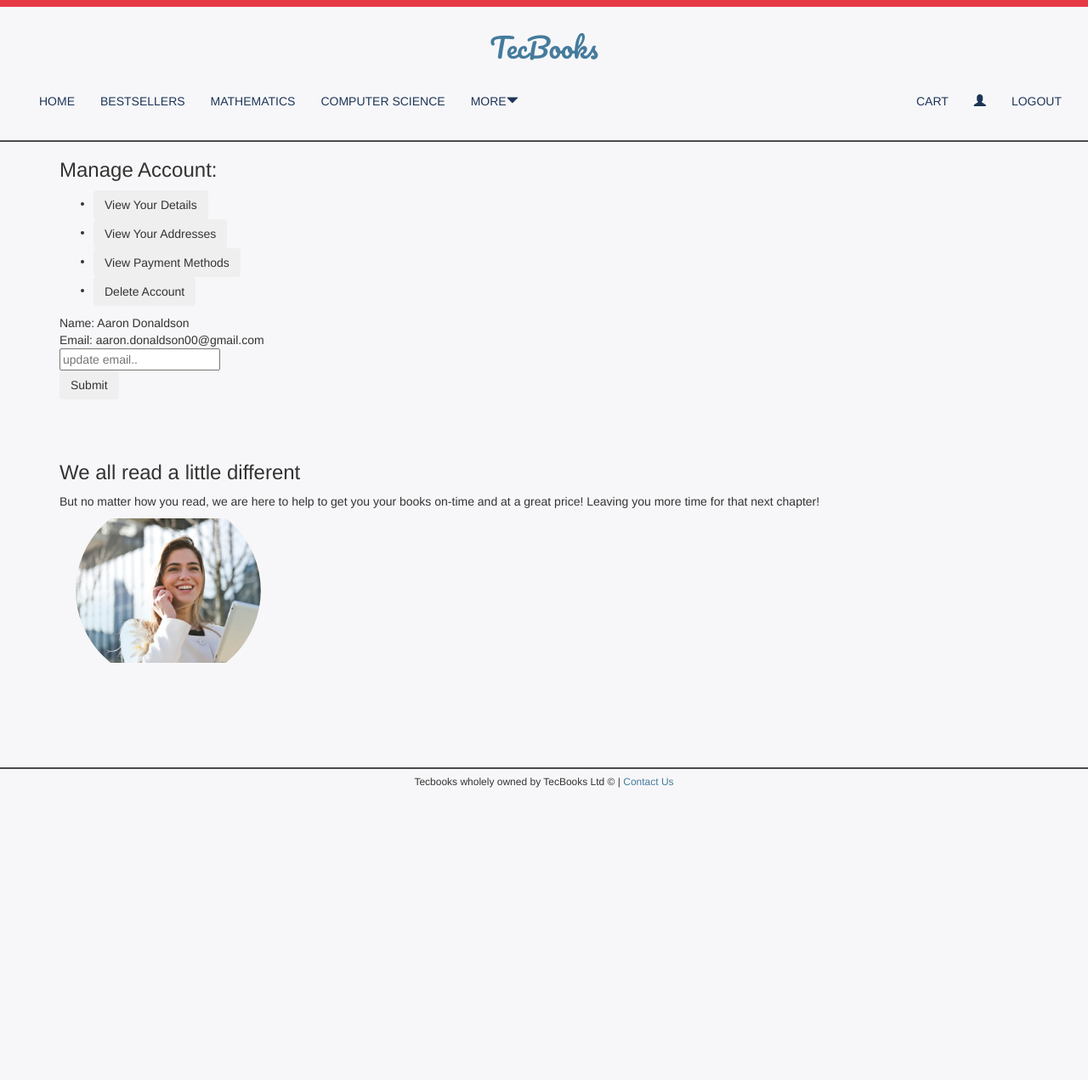
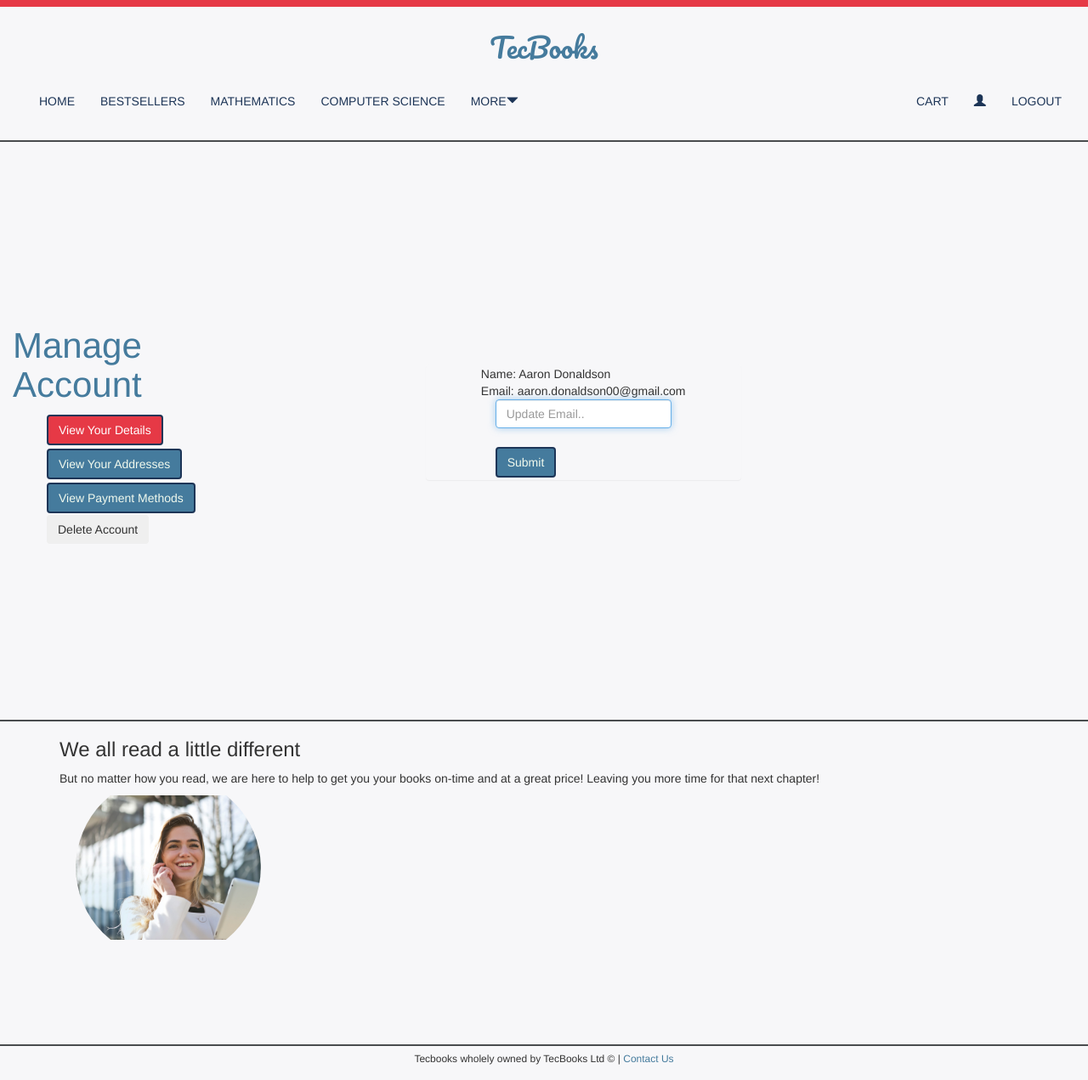
Before and after one commit to atreids/tecbooks, a PHP site: page /account.php in a window 1280 px wide. Shown: the whole page at 85% size. Before the commit the page ends 927 px from the top, so only its background shows below. Run offline with PHP 8.4, Linux system fonts and the light colour scheme; a user stored in the database is signed in; data comes from the database, SQL or seed files in the repository; style sheets or scripts are compiled from the project's sources; some libraries are stand-ins or nearby versions; some web fonts are replaced.

Commit message:
Started work on account page, still needs some polishing

```diff
--- a/account.php
+++ b/account.php
@@ -23,30 +23,31 @@ error_reporting(E_ALL);
 
 <body>
     <?php include("./inc/navbar.php");?>
+    <link rel="stylesheet" href="./css/logincss.css">
     <!-- Includes universal navbar -->
 
     <div class="divider">
 
     </div>
 
-    <div class="container navybackground">
-        <div class="inner-container-wide med-height navybackground">
-            <div class="col-30 ">
-                <h3>Manage Account:</h3>
+    <div class="container-fluid flex-boi account-div">
+        <div class="row center-text">
+            <div class="col-sm-4 center-text vertical margin-right">
+                <h3 class="bottom-h">Manage Account</h3>
                 <ul class="btn-list">
-                    <li><button id="vdetails" class="btn btn-active"
+                    <li><button id="vdetails" class="btn btn-blue btn-active"
                             onclick="loadDoc('./inc/displayDetails.php', v_accountDetails)">
                             View Your Details</button></li>
-                    <li><button id="vaddresses" class="btn"
+                    <li><button id="vaddresses" class="btn btn-blue"
                             onclick="loadDoc('./inc/displayAddresses.php', v_addressDetails)">
                             View Your Addresses</button></li>
-                    <li><button id="vpayments" class="btn"
+                    <li><button id="vpayments" class="btn btn-blue"
                             onclick="loadDoc('./inc/displayPayments.php', v_paymentDetails)">
                             View Payment Methods</button></li>
                     <li><button id="delete" class="btn">Delete Account</button></li>
                 </ul>
             </div>
-            <div class="col-70" id="ajax">
+            <div class="col-sm-8 panel center-text vertical" id="ajax">
                 <?php
                     $id = $_SESSION['user_id'];
                     $query = "SELECT firstname, surname, email FROM Customers WHERE customer_id = '$id'";
@@ -56,8 +57,8 @@ error_reporting(E_ALL);
                     echo "Name: " . $row['firstname'] . " " . $row['surname'] . "<br>";
                     echo "Email: " . $row['email'] . "<br>";
                     echo '<form action="javascript:updateEmail()" method="post">';
-                    echo '<input id="newemail" class="input" type="email" placeholder="update email.." name="newemail"><br>';
-                    echo '<input type="submit" class="btn" name="submit">';
+                    echo '<input id="newemail" class="form-control" type="email" placeholder="Update Email.." name="newemail" required autofocus><br>';
+                    echo '<input type="submit" class="btn btn-blue" name="submit">';
                     echo '</form>';
                     echo '<div class="msg"></div>';
                 ?>
@@ -65,8 +66,7 @@ error_reporting(E_ALL);
         </div>
     </div>
 
-    <div id="para3" class="img-3 parrallax short-height">
-    </div>
+    <div class="divider"></div>
 
     <div class="container navybackground">
         <div class="inner-container med-height navybackground">
--- a/css/styles.css
+++ b/css/styles.css
@@ -26,6 +26,12 @@ h2 {
 
 em {
   font-style: italic;
+}
+
+.flex-boi {
+  display: -webkit-box;
+  display: -ms-flexbox;
+  display: flex;
 }
 
 .book-img {
@@ -62,6 +68,8 @@ em {
   -webkit-box-align: center;
       -ms-flex-align: center;
           align-items: center;
+  -ms-flex-line-pack: center;
+      align-content: center;
 }
 
 .vertical {
@@ -71,18 +79,29 @@ em {
           flex-direction: column;
 }
 
+.btn-list {
+  list-style-type: none;
+}
+
 .btn-blue {
   border: solid 2px #1d3557;
   color: #f1faee;
   background-color: #457b9d;
   -webkit-transition: 80ms;
   transition: 80ms;
+  margin-top: 2px;
+  margin-bottom: 2px;
 }
 
+.btn-active,
 .btn-blue:hover {
   border: solid 2px #1d3557;
   color: white;
   background-color: #e63946;
+}
+
+.margin-right {
+  margin-right: 20vw;
 }
 
 .top-line {
@@ -181,6 +200,10 @@ footer {
 
 .med-height {
   min-height: 40vh;
+}
+
+.account-div {
+  min-height: 85vh;
 }
 
 /*parrallax css*/
--- a/css/styles.scss
+++ b/css/styles.scss
@@ -39,6 +39,10 @@ em {
     font-style: italic;
 }
 
+.flex-boi {
+    display: flex;
+}
+
 
 
 .book-img {
@@ -68,10 +72,15 @@ em {
     display: flex;
     justify-content: center;
     align-items: center;
+    align-content: center;
 }
 
 .vertical {
     flex-direction: column;
+}
+
+.btn-list {
+    list-style-type: none;
 }
 
 .btn-blue {
@@ -79,12 +88,19 @@ em {
     color: $text1;
     background-color: $queenblue;
     transition: 80ms;
+    margin-top: 2px;
+    margin-bottom: 2px;
 }
 
+.btn-active,
 .btn-blue:hover {
     border: solid 2px $spacecadet;
     color: white;
     background-color: $red;
+}
+
+.margin-right {
+    margin-right: 20vw;
 }
 
 .top-line {
@@ -172,6 +188,10 @@ footer {
 
 .med-height {
     min-height: 40vh;
+}
+
+.account-div {
+    min-height: 85vh;
 }
 
 /*parrallax css*/
--- a/inc/displayDetails.php
+++ b/inc/displayDetails.php
@@ -9,8 +9,8 @@ $row = mysqli_fetch_array($result, MYSQLI_ASSOC);
 echo "Name: " . $row['firstname'] . " " . $row['surname'] . "<br>";
 echo "Email: " . $row['email'] . "<br>";
 echo '<form action="javascript:updateEmail()" method="post">';
-echo '<input id="newemail" class="input" type="email" placeholder="update email.." name="newemail"><br>';
-echo '<input type="submit" class="btn" name="submit">';
+echo '<input id="newemail" class="form-control" type="email" placeholder="Update Email.." name="newemail" required autofocus><br>';
+echo '<input type="submit" class="btn btn-blue" name="submit">';
 echo '</form>';
 echo '<div class="msg"></div>';
 
--- a/inc/displayPayments.php
+++ b/inc/displayPayments.php
@@ -2,7 +2,7 @@
 session_start();
 include("./connection.php");
 
-echo '<button id="payments" class="btn"
+echo '<button id="payments" class="btn btn-blue"
 onclick="loadDoc(\'./inc/updatePayments.php\', paymentDetails)">Add New Payment</button>';
 
 ?>
--- a/js/account.js
+++ b/js/account.js
@@ -6,7 +6,7 @@ function loadDoc(url, cFunction) {
   } else {
     xhttp = new ActiveXObject("Microsoft.XMLHTTP");
   }
-  xhttp.onreadystatechange = function() {
+  xhttp.onreadystatechange = function () {
     if (this.readyState == 4 && this.status == 200) {
       cFunction(this);
     }
@@ -24,7 +24,7 @@ function updateEmail() {
   } else {
     xhttp = new ActiveXObject("Microsoft.XMLHTTP");
   }
-  xhttp.onreadystatechange = function() {
+  xhttp.onreadystatechange = function () {
     if (this.readyState == 4 && this.status == 200) {
       document.getElementById("ajax").innerHTML = this.responseText;
     }
@@ -46,7 +46,7 @@ function addAddress(xhttp) {
   } else {
     xhttp = new ActiveXObject("Microsoft.XMLHTTP");
   }
-  xhttp.onreadystatechange = function() {
+  xhttp.onreadystatechange = function () {
     if (this.readyState == 4 && this.status == 200) {
       document.getElementById("ajax").innerHTML = this.responseText;
     }
@@ -71,24 +71,24 @@ function addAddress(xhttp) {
 
 function paymentDetails(xhttp) {
   document.getElementById("ajax").innerHTML = xhttp.responseText;
-  document.querySelector(".btn-active").className = "btn";
-  document.getElementById("payments").className = "btn btn-active";
+  document.querySelector(".btn-active").className = "btn btn-blue";
+  document.getElementById("payments").className = "btn btn-blue btn-active";
 }
 //Displays current account details and sets button to be visually selected
 function v_accountDetails(xhttp) {
   document.getElementById("ajax").innerHTML = xhttp.responseText;
-  document.querySelector(".btn-active").className = "btn";
-  document.getElementById("vdetails").className = "btn btn-active";
+  document.querySelector(".btn-active").className = "btn btn-blue";
+  document.getElementById("vdetails").className = "btn btn-blue btn-active";
 }
 //Displays current address details and sets button to be visually selected
 function v_addressDetails(xhttp) {
   document.getElementById("ajax").innerHTML = xhttp.responseText;
-  document.querySelector(".btn-active").className = "btn";
-  document.getElementById("vaddresses").className = "btn btn-active";
+  document.querySelector(".btn-active").className = "btn btn-blue";
+  document.getElementById("vaddresses").className = "btn btn-blue btn-active";
 }
 //Displays current payment details and sets button to be visually selected
 function v_paymentDetails(xhttp) {
   document.getElementById("ajax").innerHTML = xhttp.responseText;
-  document.querySelector(".btn-active").className = "btn";
-  document.getElementById("vpayments").className = "btn btn-active";
+  document.querySelector(".btn-active").className = "btn btn-blue";
+  document.getElementById("vpayments").className = "btn btn-blue btn-active";
 }
```
Also changed, not shown: inc/displayAddresses.php (+27 -20 lines), 1 other file.
